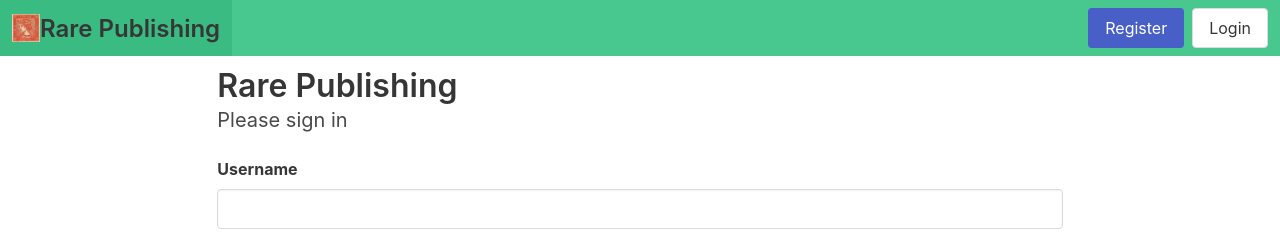
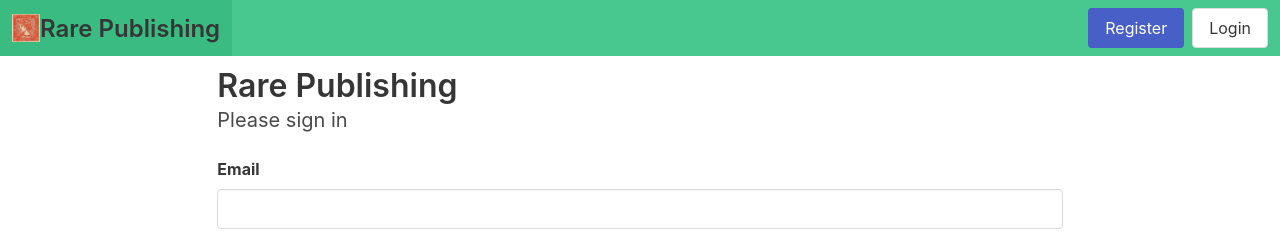
Before and after one commit to day-cohort-70/rare-client-rare-team-1, a React (Create React App) app: page /login in a window 1280 px wide. Shown: the top 245 px of the page. Built offline with nearby package versions, Linux system fonts and the light colour scheme.

Commit message:
finished login ticket, now takes email and password

```diff
--- a/src/Rare.js
+++ b/src/Rare.jsx
@@ -4,10 +4,10 @@ import { NavBar } from "./components/nav/NavBar"
 
 
 export const Rare = () => {
-  const [token, setTokenState] = useState(localStorage.getItem('auth_token'))
+  const [token, setTokenState] = useState(localStorage.getItem('rare_user'))
 
   const setToken = (newToken) => {
-    localStorage.setItem('auth_token', newToken)
+    localStorage.setItem('rare_user', newToken)
     setTokenState(newToken)
   }
 
--- a/src/components/auth/Login.js
+++ b/src/components/auth/Login.jsx
@@ -3,8 +3,8 @@ import { Link, useNavigate } from "react-router-dom"
 import { loginUser } from "../../managers/AuthManager"
 
 export const Login = ({ setToken }) => {
-  const username = useRef()
   const password = useRef()
+  const email = useRef()
   const navigate = useNavigate()
   const [isUnsuccessful, setisUnsuccessful] = useState(false)
 
@@ -12,8 +12,8 @@ export const Login = ({ setToken }) => {
     e.preventDefault()
 
     const user = {
-      username: username.current.value,
-      password: password.current.value
+      password: password.current.value,
+      email: email.current.value
     }
 
     loginUser(user).then(res => {
@@ -34,9 +34,9 @@ export const Login = ({ setToken }) => {
         <p className="subtitle">Please sign in</p>
 
         <div className="field">
-          <label className="label">Username</label>
+          <label className="label">Email</label>
           <div className="control">
-            <input className="input" type="text" ref={username} />
+            <input className="input" type="email" ref={email} />
           </div>
         </div>
 
@@ -56,7 +56,7 @@ export const Login = ({ setToken }) => {
           </div>
         </div>
         {
-          isUnsuccessful ? <p className="help is-danger">Username or password not valid</p> : ''
+          isUnsuccessful ? <p className="help is-danger">Email or password not valid</p> : ''
         }
       </form>
     </section>
--- a/src/managers/AuthManager.js
+++ b/src/managers/AuthManager.jsx
@@ -6,7 +6,7 @@ export const loginUser = (user) => {
       "Accept": "application/json"
     },
     body: JSON.stringify({
-      username: user.username,
+      email: user.email,
       password: user.password
     })
   }).then(res => res.json())
```
Also changed, not shown: src/components/auth/Register.jsx (renamed from src/components/auth/Register.js), src/components/nav/NavBar.jsx (renamed from src/components/nav/NavBar.js), src/index.jsx (renamed from src/index.js), src/serviceWorker.jsx (renamed from src/serviceWorker.js), src/views/ApplicationViews.jsx (renamed from src/views/ApplicationViews.js), src/views/Authorized.jsx (renamed from src/views/Authorized.js).
